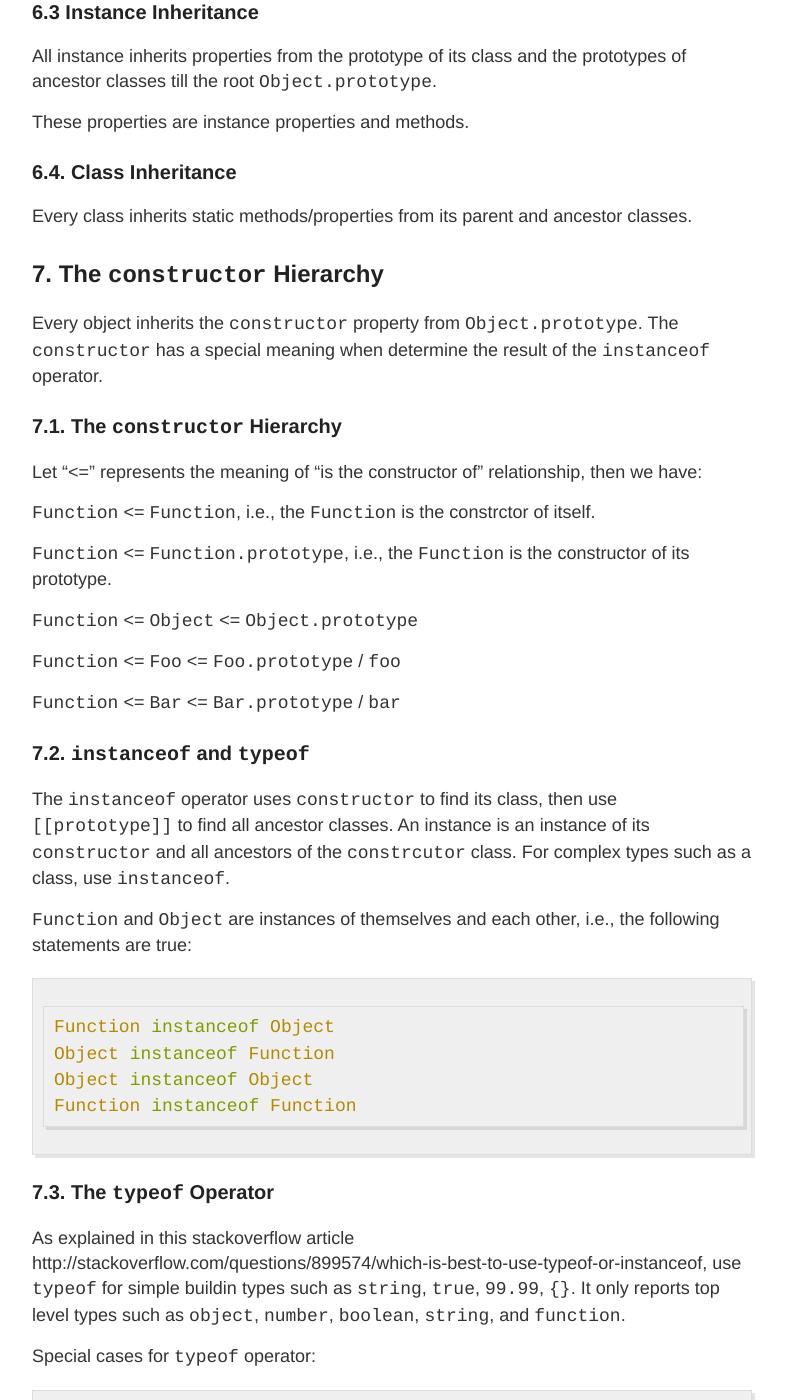
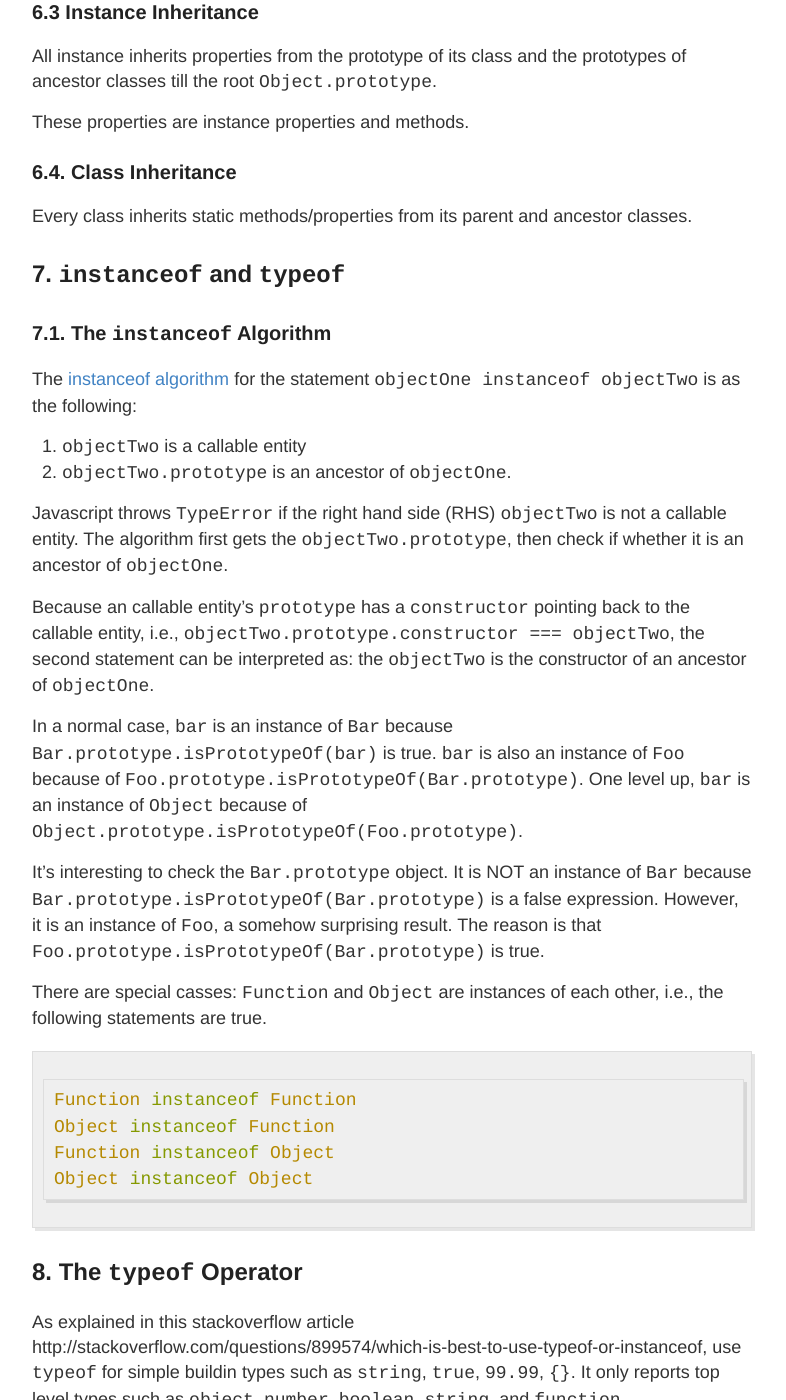
Before and after one commit to YingLiu4203/old-dev-blog, a Jekyll site: the page built from _posts/2016-11-27-javascript-function-and-class.md, in a window 1280 px wide and 1400 px high, scrolled down 7133 px. Shown: the whole window, without its empty margins (248-1034 px from the left). Built offline with Jekyll 4.4.1, drawn with Linux system fonts in a browser that asks for light colours; comment, search, counter and statistics services are not loaded; some of the changed text lies outside the part shown.

Commit message:
add instanceof algorithm

````diff
--- a/_posts/2016-11-27-javascript-function-and-class.md
+++ b/_posts/2016-11-27-javascript-function-and-class.md
@@ -227,34 +227,32 @@ These properties are instance properties and methods.
 ### 6.4. Class Inheritance
 Every class inherits static methods/properties from its parent and ancestor classes.
 
-## 7. The `constructor` Hierarchy
-Every object inherits the `constructor` property from `Object.prototype`.  The `constructor` has a special meaning when determine the result of the `instanceof` operator.
+## 7. `instanceof` and `typeof`
 
-### 7.1. The `constructor` Hierarchy
-Let "<=" represents the meaning of "is the constructor of" relationship, then we have:
+### 7.1. The `instanceof` Algorithm
+The [instanceof algorithm](http://www.ecma-international.org/ecma-262/6.0/#sec-instanceofoperator) for the statement `objectOne instanceof objectTwo` is as the following:
 
-`Function` <= `Function`, i.e., the `Function` is the constrctor of itself.
+1. `objectTwo` is a callable entity
+2. `objectTwo.prototype` is an ancestor of `objectOne`.
 
-`Function` <= `Function.prototype`, i.e., the `Function` is the constructor of its prototype.
+Javascript throws `TypeError` if the right hand side (RHS) `objectTwo` is not a callable entity. The algorithm first gets the `objectTwo.prototype`, then check if whether it is an ancestor of `objectOne`.
 
-`Function` <= `Object` <= `Object.prototype`
+Because an callable entity's `prototype` has a `constructor` pointing back to the callable entity, i.e., `objectTwo.prototype.constructor === objectTwo`, the second statement can be interpreted as: the `objectTwo` is the constructor of an ancestor of `objectOne`.
 
-`Function` <= `Foo` <= `Foo.prototype` / `foo`
+In a normal case, `bar` is an instance of `Bar` because `Bar.prototype.isPrototypeOf(bar)` is true. `bar` is also an instance of `Foo` because of `Foo.prototype.isPrototypeOf(Bar.prototype)`. One level up, `bar` is an instance of `Object` because of `Object.prototype.isPrototypeOf(Foo.prototype)`.
 
-`Function` <= `Bar` <= `Bar.prototype` / `bar`
+It's interesting to check the `Bar.prototype` object. It is NOT an instance of `Bar` because `Bar.prototype.isPrototypeOf(Bar.prototype)` is a false expression. However, it is an instance of `Foo`, a somehow surprising result. The reason is that `Foo.prototype.isPrototypeOf(Bar.prototype)` is true.
 
-### 7.2. `instanceof` and `typeof`
-The `instanceof` operator uses `constructor` to find its class, then use `[[prototype]]` to find all ancestor classes. An instance is an instance of its `constructor` and all ancestors of the `constrcutor` class. For complex types such as a class, use `instanceof`.
-
-`Function` and `Object` are instances of themselves and each other, i.e., the following statements are true:
+There are special casses: `Function` and `Object` are instances of each other, i.e., the following statements are true.
 
 ```js
+Function instanceof Function
+Object instanceof Function
 Function instanceof Object
-Object instanceof Function
 Object instanceof Object
-Function instanceof Function
 ```
-### 7.3. The `typeof` Operator
+
+## 8. The `typeof` Operator
 As explained in this stackoverflow article http://stackoverflow.com/questions/899574/which-is-best-to-use-typeof-or-instanceof, use `typeof` for simple buildin types such as `string`, `true`, `99.99`, `{}`. It only reports top level types such as `object`, `number`, `boolean`, `string`, and `function`.
 
 Special cases for `typeof` operator:
@@ -272,3 +270,44 @@ typeof Boolean === 'function'
 typeof String === 'function'
 typeof (new String('abc'))  === 'object'
 ```
+
+## 9. The `constructor` Hierarchy
+Every object inherits the `constructor` property from `Object.prototype`.  The `constructor` has a special meaning when determine the result of the `instanceof` operator.
+
+Let "<=" represents the meaning of "is the constructor of" relationship, then we have:
+
+`Function` <= `Function`, i.e., the `Function` is the constrctor of itself.
+
+`Function` <= `Function.prototype`, i.e., the `Function` is the constructor of its prototype.
+
+`Function` <= `Object` <= `Object.prototype`
+
+`Function` <= `Foo` <= `Foo.prototype` / `foo`
+
+`Function` <= `Bar` <= `Bar.prototype` / `bar`
+
+The `constructor` hierarchy helps to explain the "construction" of all callable entities including functions and classes.
+
+The following statement:
+
+```js
+function myFunction() {}
+class myKlass {}
+```
+
+can be thought (might be wrong) as the following:
+
+```js
+myFunction = new Function()
+myKlass = new Function()
+```
+
+It alo helps to explain that the following  expressions having a result of 'function'
+
+```js
+typeof Object
+typeof Function
+typeof Function.prototype
+typeof Foo
+typeof Bar
+```
````
